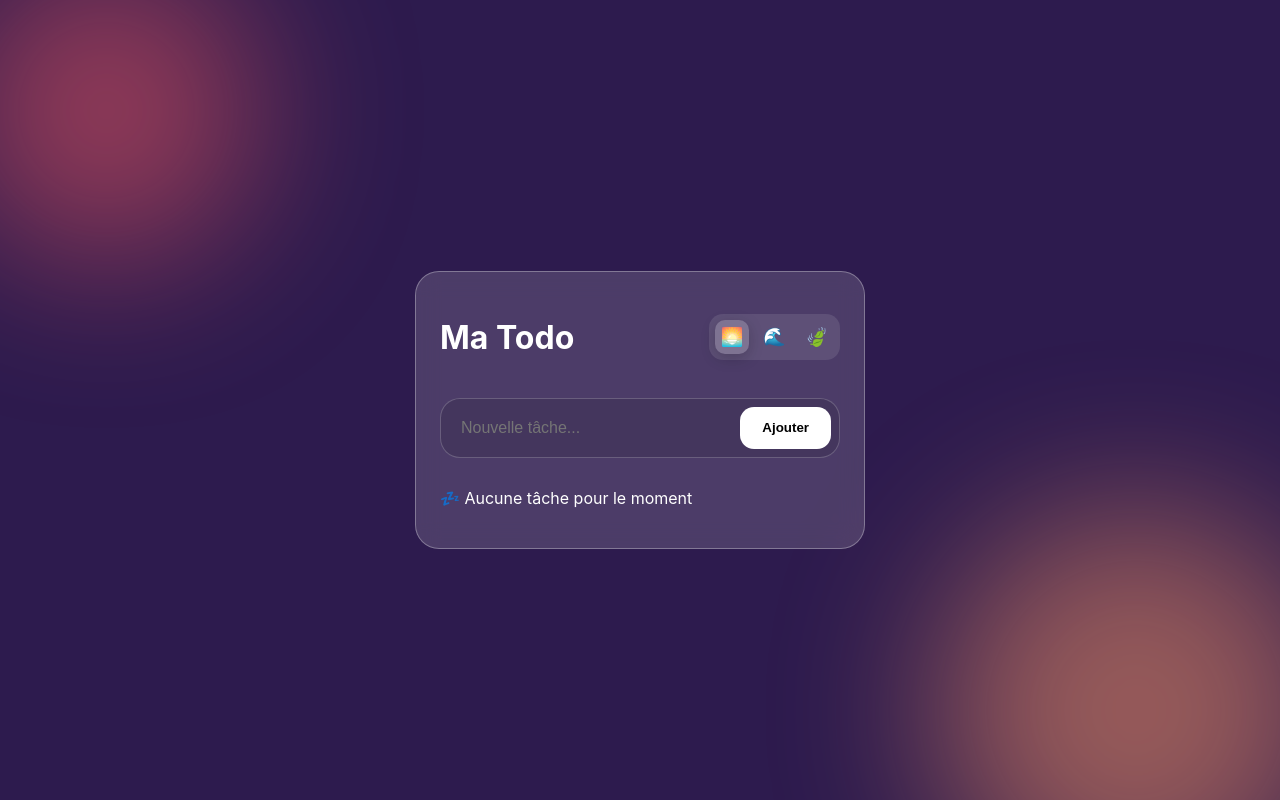
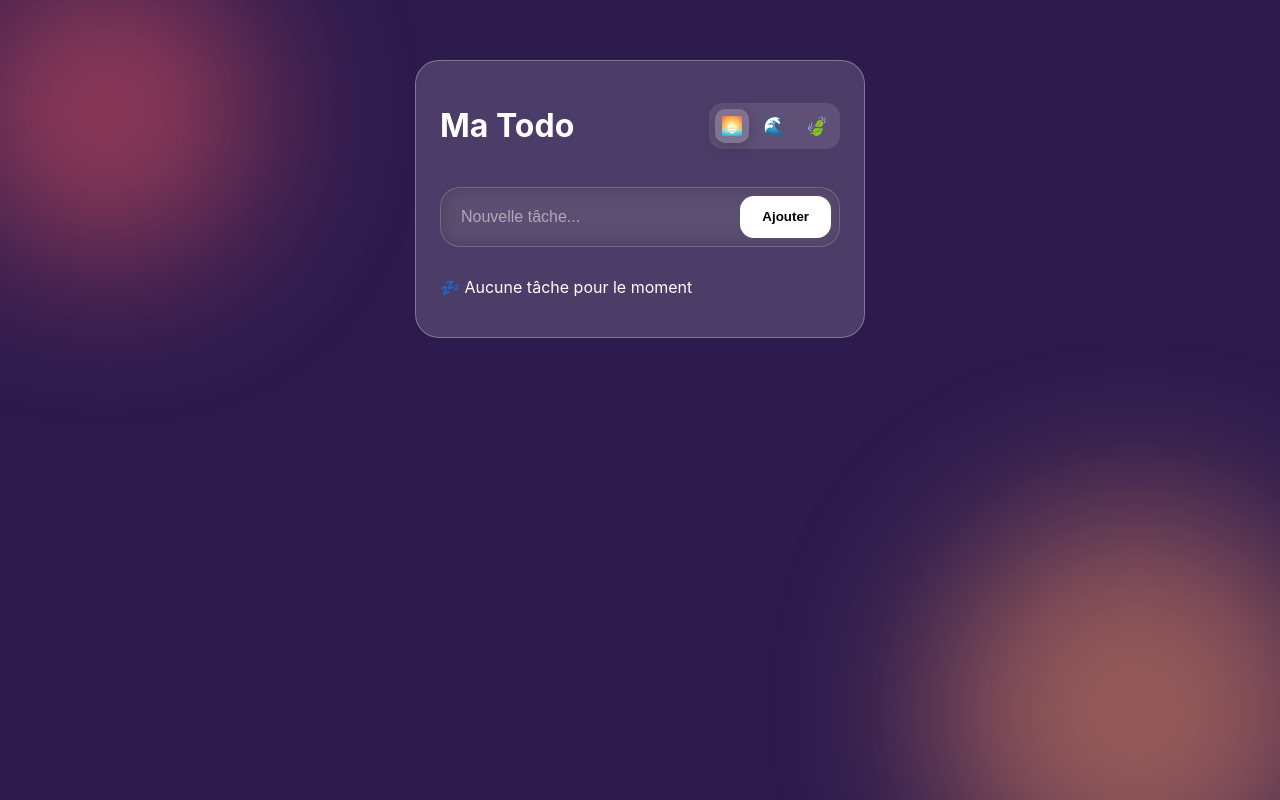
Before and after one commit to His000ka/Todolist_pwa, a React (Vite) app in the folder frontend-todolist-pwa/: page / in a window 1280 px wide. Built offline with nearby package versions, Linux system fonts and the light colour scheme.

Commit message:
save update

```diff
--- a/frontend-todolist-pwa/src/App.css
+++ b/frontend-todolist-pwa/src/App.css
@@ -29,9 +29,11 @@ body {
   display: flex;
   justify-content: center;
   /* align-items: flex-start; Aligné en haut pour laisser de la place au clavier */
-  padding: calc(env(safe-area-inset-top) + 20px) 20px env(safe-area-inset-bottom) 20px;
+  padding: calc(env(safe-area-inset-top) + 60px) 20px calc(env(safe-area-inset-bottom) + 30px) 20px;
   box-sizing: border-box;
   overflow-x: hidden;
+
+  align-items: self-start; /* Aligné en haut pour laisser de la place au clavier */
 }
 
 /* .app-container {
@@ -85,27 +87,6 @@ body {
 @keyframes taskPopIn {
   0% { opacity: 0; transform: scale(0.8) translateY(20px); }
   100% { opacity: 1; transform: scale(1) translateY(0); }
-}
-
-/* --- INPUT GROUP STYLÉ --- */
-.input-group {
-  display: flex;
-  gap: 10px;
-  background: rgba(0, 0, 0, 0.1);
-  padding: 8px;
-  border-radius: 20px;
-  border: 1px solid rgba(255, 255, 255, 0.2);
-  margin-bottom: 30px;
-}
-
-.input-group input {
-  flex: 1;
-  background: transparent;
-  border: none;
-  padding: 12px;
-  color: white;
-  font-size: 16px;
-  outline: none;
 }
 
 .btn-add {
--- a/frontend-todolist-pwa/src/App.tsx
+++ b/frontend-todolist-pwa/src/App.tsx
@@ -1,5 +1,6 @@
 import { useEffect, useState, useRef } from "react";
 import "./App.css";
+import Input from "./components/Input";
 
 type Task = { id: string; text: string; done: boolean };
 
@@ -74,8 +75,9 @@ export default function App() {
           </div>
         </header>
 
+
         <div className="input-group">
-          <input
+          <Input
             ref={inputRef}
             value={input}
             onChange={(e) => setInput(e.target.value)}
--- /dev/null
+++ b/frontend-todolist-pwa/src/components/Input.css
@@ -0,0 +1,58 @@
+/* .input-group {
+  display: flex;
+  gap: 10px;
+  background: rgba(0, 0, 0, 0.1);
+  padding: 8px;
+  border-radius: 20px;
+  border: 1px solid rgba(255, 255, 255, 0.2);
+  margin-bottom: 30px;
+}
+
+.input-group input {
+  flex: 1;
+  background: transparent;
+  border: none;
+  padding: 12px;
+  color: white;
+  font-size: 16px;
+  outline: none;
+} */
+
+.custom-input {
+  flex: 1;
+  background: transparent;
+  border: none;
+  padding: 12px;
+  color: white;
+  font-size: 16px;
+  outline: none;
+  width: 100%;
+
+  /* Désactive les styles par défaut de Safari Mobile */
+  /* -webkit-appearance: none; */
+}
+
+.custom-input::placeholder {
+  color: rgba(255, 255, 255, 0.5);
+}
+
+/* On stylise le conteneur dans App.css (ou ici) pour le glassmorphism */
+.input-group {
+  display: flex;
+  gap: 10px;
+  background: rgba(0, 0, 0, 0.1); /* Fond légèrement blanc transparent */
+  backdrop-filter: blur(10px);
+  -webkit-backdrop-filter: blur(10px);
+  padding: 8px;
+  border-radius: 20px;
+  border: 1px solid rgba(255, 255, 255, 0.2);
+  margin-bottom: 30px;
+  transition: focus-within 0.3s ease;
+}
+
+/* Effet quand on clique sur l'input */
+.input-group:focus-within {
+  background: rgba(255, 255, 255, 0.1);
+  border-color: rgba(255, 255, 255, 0.4);
+  box-shadow: 0 0 15px rgba(255, 255, 255, 0.1);
+}
--- /dev/null
+++ b/frontend-todolist-pwa/src/components/Input.tsx
@@ -0,0 +1,17 @@
+import { forwardRef } from "react";
+import "./Input.css";
+
+type InputProps = React.InputHTMLAttributes<HTMLInputElement>;
+
+const Input = forwardRef<HTMLInputElement, InputProps>(({ ...props }, ref) => {
+  return (
+    <input
+      ref={ref}
+      {...props}
+      className="custom-input"
+    />
+  );
+});
+
+Input.displayName = "Input";
+export default Input;
```
